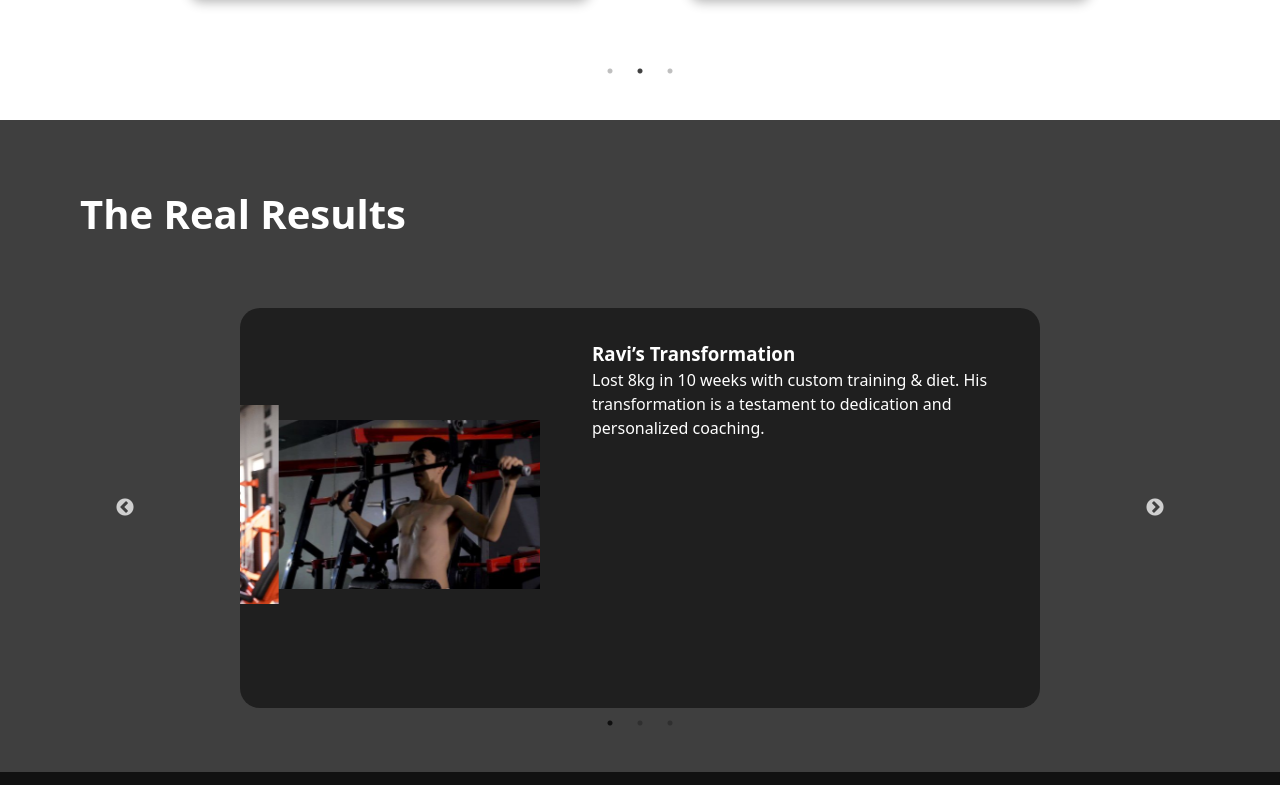
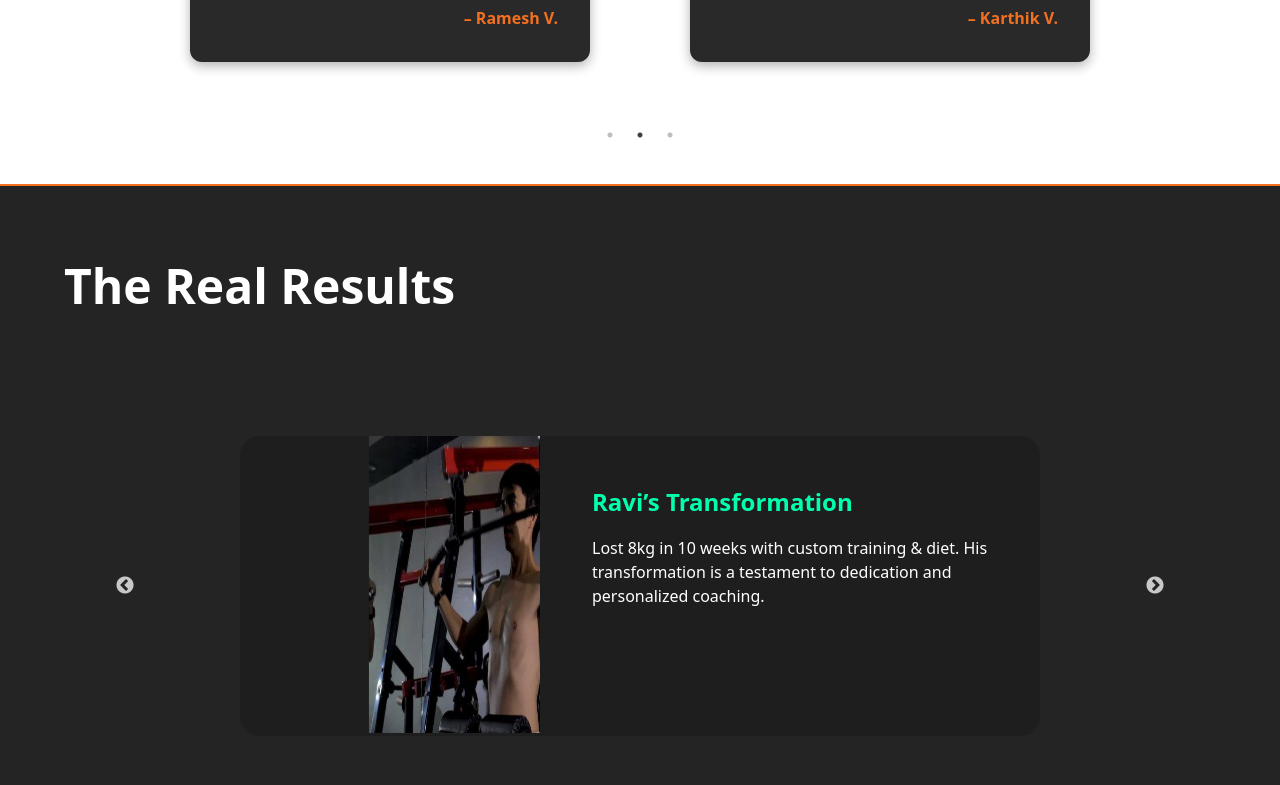
Before and after one commit to pathan-Hameed/Fitness-Portfolio, a React (Vite) app: page / in a window 1280 px wide. Shown: the part 2675-3460 px from the top of the page. Built offline with nearby package versions, Linux system fonts and the light colour scheme.

Commit message:
updated styling

```diff
--- a/src/components/cardComponent/CardComponent.css
+++ b/src/components/cardComponent/CardComponent.css
@@ -1,3 +1,14 @@
+.testimonial-wrapper {
+  background-color: #242424;
+  margin-bottom: 4rem;
+  border-top: 2px solid #f37021;
+
+}
+
+.testimonial-wrapper  h2 {
+  font-size: 3rem;
+  padding: 4rem 4rem;
+}
 
 .custom-card {
   display: flex;
@@ -5,25 +16,29 @@
   justify-content: space-between;
   align-items: flex-start;
   width: 80%;
+  height: auto;
   margin: 2rem auto;
-  background-color: #1f1f1f;
   color: white;
+  background: #1e1e1e;
   border-radius: 20px;
   overflow: hidden;
 }
 
 .card-image {
-  min-width: 300px;
+  max-width: 300px;
   width: 300px;
-  min-height: 300px;
+  max-height: 300px;
   height: auto;
-  flex-shrink: 0;
+  display: flex;
+  justify-content: center;
+  align-items: center;
+  overflow: hidden;
 }
 
 .card-image img {
-  width: 100%;
-  height: 100%;
-  object-fit: cover;
+  height: 300px;
+  width: 300px;
+  object-fit: fit-cover;
   display: block;
   border-radius: 0;
 }
@@ -36,8 +51,26 @@
   width: 60%;
 }
 
+.card-content h3 {
+  font-size: 1.5rem;
+  margin: 1rem 0;
+  color: #00ffae;
+}
+
+.card-content p {
+  font-size: 1rem;
+  text-align: left;
+}
+
 /* Responsive */
 @media (max-width: 768px) {
+  .testimonial-wrapper {
+    padding-top: 4rem;
+  }
+  .testimonial-wrapper  h2 {
+    font-size: 5rem;
+    padding: 0 4rem;
+  }
   .custom-card {
     flex-direction: row;
     flex-wrap: nowrap;
@@ -55,6 +88,14 @@
 
   .card-content {
     padding: 1.5rem;
-    text-align: center;
+    text-align: left;
+  }
+
+  .card-content h3  {
+    font-size: 2rem;
+  }
+
+  .card-content p {
+    font-size: 1.5rem;
   }
 }
--- a/src/components/cardComponent/CardComponent.jsx
+++ b/src/components/cardComponent/CardComponent.jsx
@@ -43,6 +43,7 @@ const CardComponent = () => {
 
   return (
     <div className="testimonial-wrapper">
+        <h2>The Real Results</h2>
       <Slider {...cardSliderSettings}>
         {testimonials.map((testimonial, index) => (
           <div key={index}>
--- a/src/components/testimonials/Testimonials.css
+++ b/src/components/testimonials/Testimonials.css
@@ -1,11 +1,6 @@
 .testimonials {
   margin: 4rem 4rem;
   text-align: center;
-
-  h2 {
-    font-size: 5rem;
-    padding: 0;
-  }
 }
 
 .testimonials h2 {
@@ -81,21 +76,30 @@ blockquote {
 /* mobile view  */
 @media (max-width: 768px) {
   .testimonials {
+    height: 100vh;
     display: flex;
     flex-direction: column;
     align-items: center;
   }
 
+  .testimonials h2 {
+    font-size: 5rem;
+  }
+
   .testimonial-card {
     width: 90%;
-    max-width: 500px;
-    min-width: 280px;
+    max-width: 700px;
+    height: 500px;
     margin: 1rem 0;
     padding: 2rem;
     display: flex;
     flex-direction: column;
     align-items: center;
     box-sizing: border-box;
+  }
+
+  .slick-slide {
+    height: 700px;
   }
 
   .testimonial-img {
@@ -107,13 +111,14 @@ blockquote {
   }
 
   blockquote {
-    font-size: 1rem;
+    font-size: 2rem;
     text-align: center;
   }
 
   .testimonial-name {
     margin-top: 1rem;
     font-weight: bold;
-    text-align: center;
+    font-size: 2rem;
+    text-align: right;
   }
 }
--- a/src/pages/FitnessLandingPage.css
+++ b/src/pages/FitnessLandingPage.css
@@ -68,18 +68,6 @@
   color: white;
 }
 
-
-/* result section css  */
-.result-section {
-  background-color: rgb(63, 63, 63);
-  padding: 8rem 3rem;
-  h2 {
-    font-size: 2.5rem;
-    color: #ffffff;
-    padding-left: 3rem;
-  }
-}
-
 /* contact section css  */
 .contact-section {
   background-color: #1f1f1f;
--- a/src/pages/FitnessLandingPage.jsx
+++ b/src/pages/FitnessLandingPage.jsx
@@ -36,10 +36,7 @@ export default function FitnessLandingPage() {
       <Testimonials />
 
       {/* before and after section  */}
-      <div className="result-section">
-        <h2>The Real Results</h2>
         <CardComponent />
-      </div>
 
       {/* pricing section  */}
       <div className="price-section">
```
